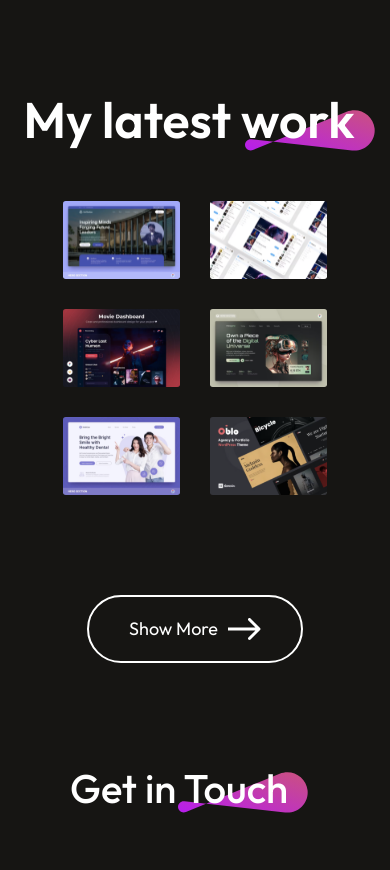
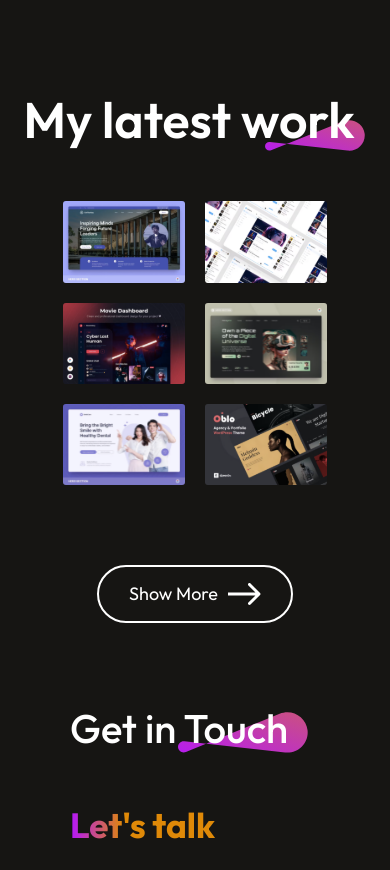
Before and after one commit to IbrahimKhan1034/my-portfolio, a React (Vite) app: page / in a window 390 px wide. Shown: the part 3108-3978 px from the top of the page. Built offline with nearby package versions, Linux system fonts and the light colour scheme.

Commit message:
update mywork

```diff
--- a/src/Components/MyWork/MyWork.css
+++ b/src/Components/MyWork/MyWork.css
@@ -73,21 +73,21 @@
         font-weight: 600;
     }
     .mywork-title img{
-        width: 130px;
-        margin-right: -20px;
+        width: 100px;
+        margin-right: -10px;
     }
     .mywork-container{
         grid-template-columns: 1fr 1fr;
-        gap: 30px;
+        gap: 20px;
     }
     .mywork-container img{
         width: 100%;
         height: 100%;
     }
     .mywork-showmore{
-        padding: 20px 40px;
+        padding: 15px 30px;
         font-size: 18px;
-        margin: 50px auto;
+        margin: 30px auto;
         cursor: pointer;
     }
 }
```
